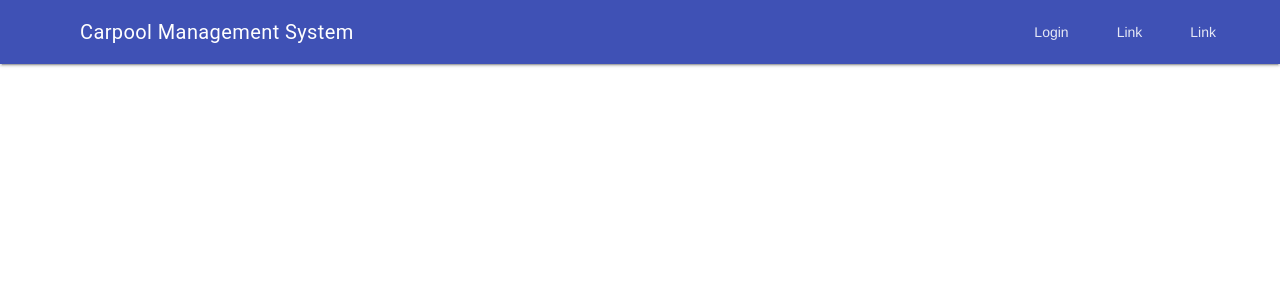
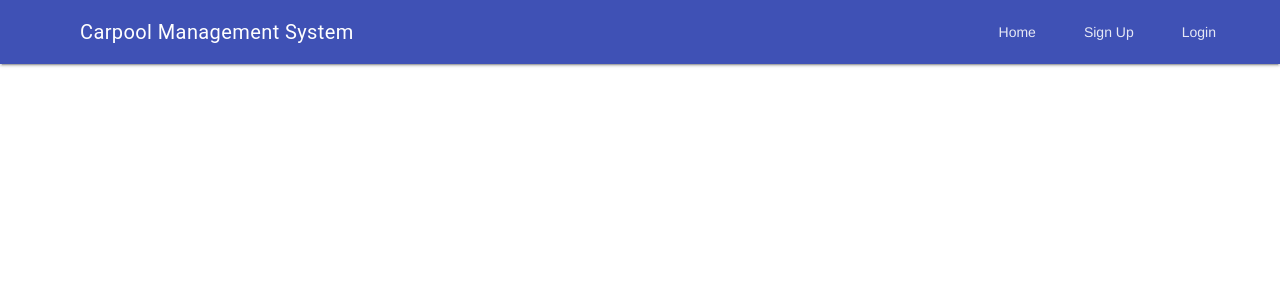
Before and after one commit to psdev30/piggyback, a Flask app: page / in a window 1280 px wide. Shown: the top 300 px of the page. Run offline with Flask 2, Linux system fonts and the light colour scheme.

Commit message:
Update login.html
small changes to links

```diff
--- a/templates/login.html
+++ b/templates/login.html
@@ -18,18 +18,18 @@
       <div class="mdl-layout-spacer"></div>
       <!-- Navigation. We hide it in small screens. -->
       <nav class="mdl-navigation mdl-layout--large-screen-only">
+        <a class="mdl-navigation__link" href="">Home</a>
+        <a class="mdl-navigation__link" href="">Sign Up</a>
         <a class="mdl-navigation__link" href="">Login</a>
-        <a class="mdl-navigation__link" href="">Link</a>
-        <a class="mdl-navigation__link" href="">Link</a>
       </nav>
     </div>
   </header>
   <div class="mdl-layout__drawer">
     <span class="mdl-layout-title">Carpool Management System</span>
     <nav class="mdl-navigation">
+      <a class="mdl-navigation__link" href="">Home</a>
+      <a class="mdl-navigation__link" href="">Sign Up</a>
       <a class="mdl-navigation__link" href="">Login</a>
-      <a class="mdl-navigation__link" href="">Link</a>
-      <a class="mdl-navigation__link" href="">Link</a>
     </nav>
   </div>
   <main class="mdl-layout__content">
```
